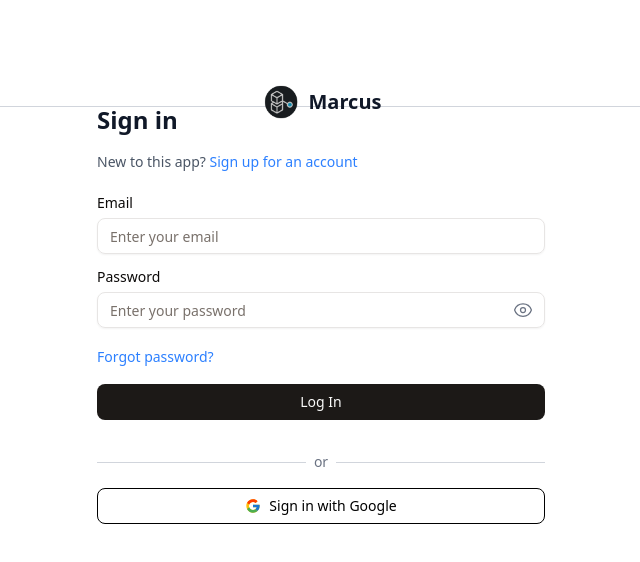
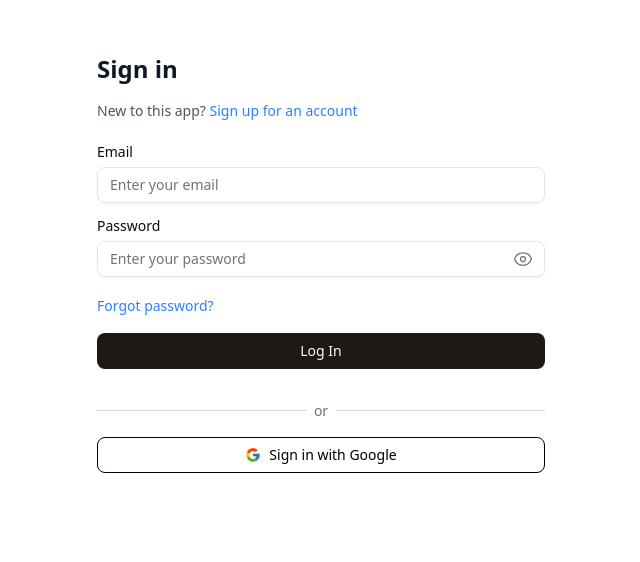
Before and after one commit to njit-prof-bill/njit-prof-bill-cs490-project-summer-2025, a Next.js app: page / in a window 1280 px wide. Shown: the part 150-712 px from the top of the page, without its empty margins (319-959 px from the left). Built offline with nearby package versions, Linux system fonts and the light colour scheme; no server answers.

Commit message:
App branding ... starting point?

```diff
--- a/src/app/page.tsx
+++ b/src/app/page.tsx
@@ -24,9 +24,9 @@ export default function LandingPage() {
   }
 
   return (
-    <div className="relative flex flex-col items-center justify-center min-h-screen px-6">
+    <div className="flex flex-col items-center justify-center min-h-screen px-6">
       {/* Branding Section */}
-      <div className="absolute top-64 w-full">
+      <div className="relative w-full mb-6" style={{ top: "-200px" }}>
         <div className="flex items-center justify-center">
           <hr className="w-4/5 border-gray-300 dark:border-gray-600" />
           <div className="absolute -top-6 px-4">
@@ -46,7 +46,7 @@ export default function LandingPage() {
       </div>
 
       {/* Form Section */}
-      <div className="w-full max-w-md mt-32">
+      <div className="w-full max-w-md">
         {view === "login" && (
           <>
             {/* Form Label */}
```
